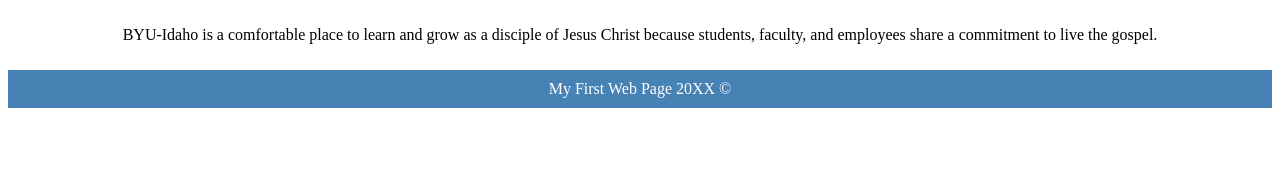
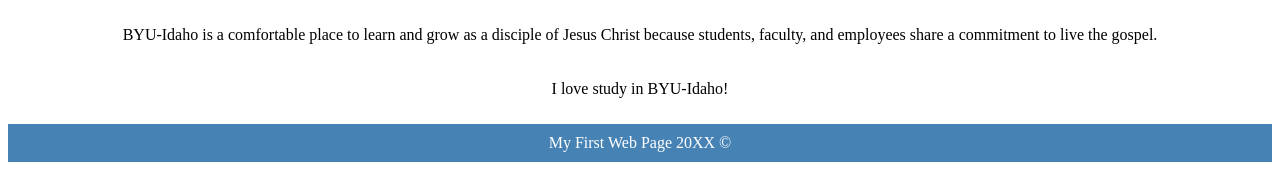
Before and after one commit to roasmarialaura/wdd130, a plain HTML site: page aboutme/index.html in a window 1280 px wide. Shown: the part 738-916 px from the top of the page. Before the commit the page ends 862 px from the top, so only its background shows below. Drawn offline with Linux system fonts and the light colour scheme.

Commit message:
Added paragraph

```diff
--- a/aboutme/index.html
+++ b/aboutme/index.html
@@ -21,6 +21,7 @@
         Jesus Christ because students, faculty, and employees share a commitment
         to live the gospel.
       </p>
+      <p> I love study in BYU-Idaho!</p>
     </main>
     <footer>
       <p>My First Web Page 20XX &copy</p>
```
